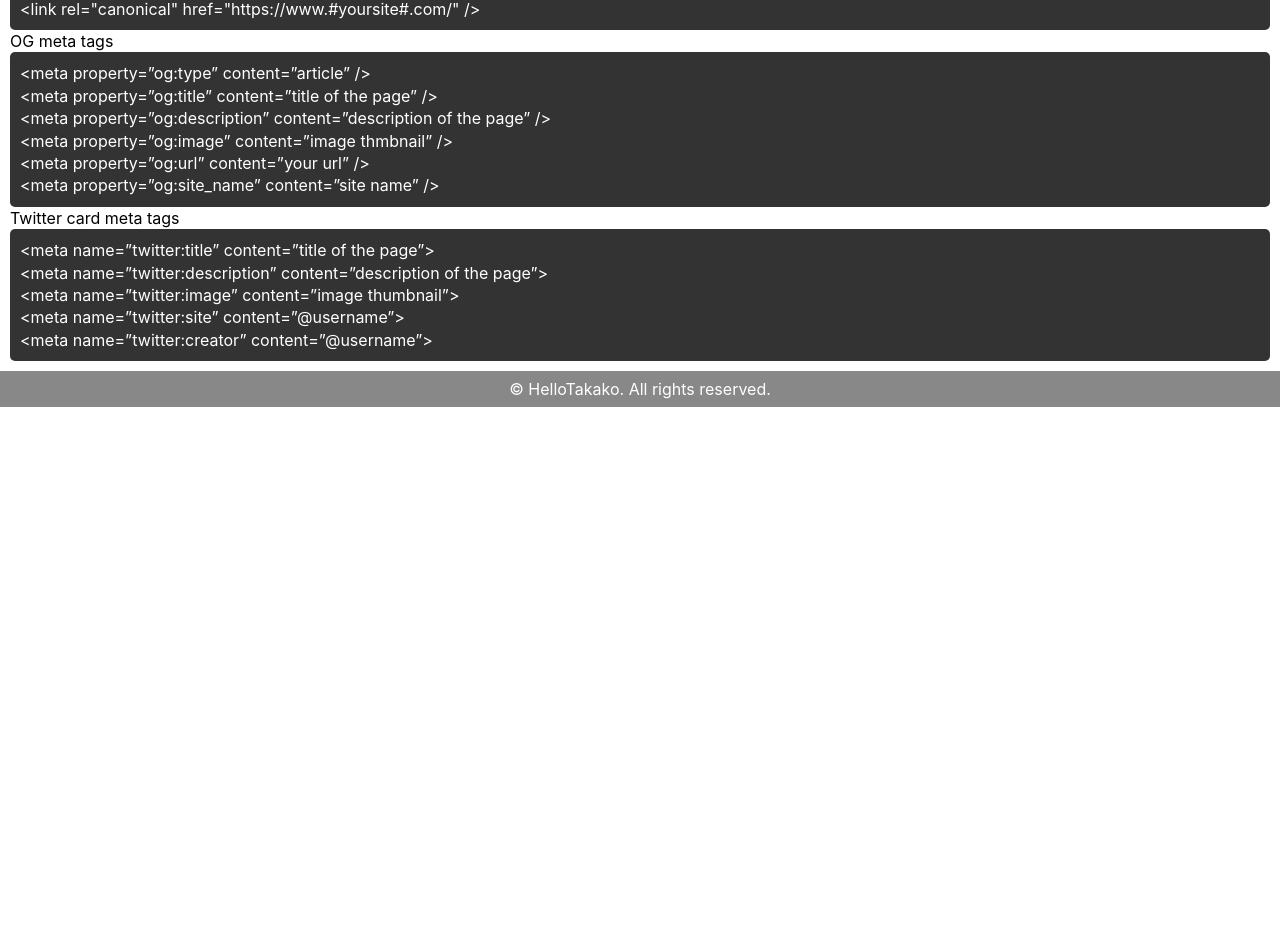
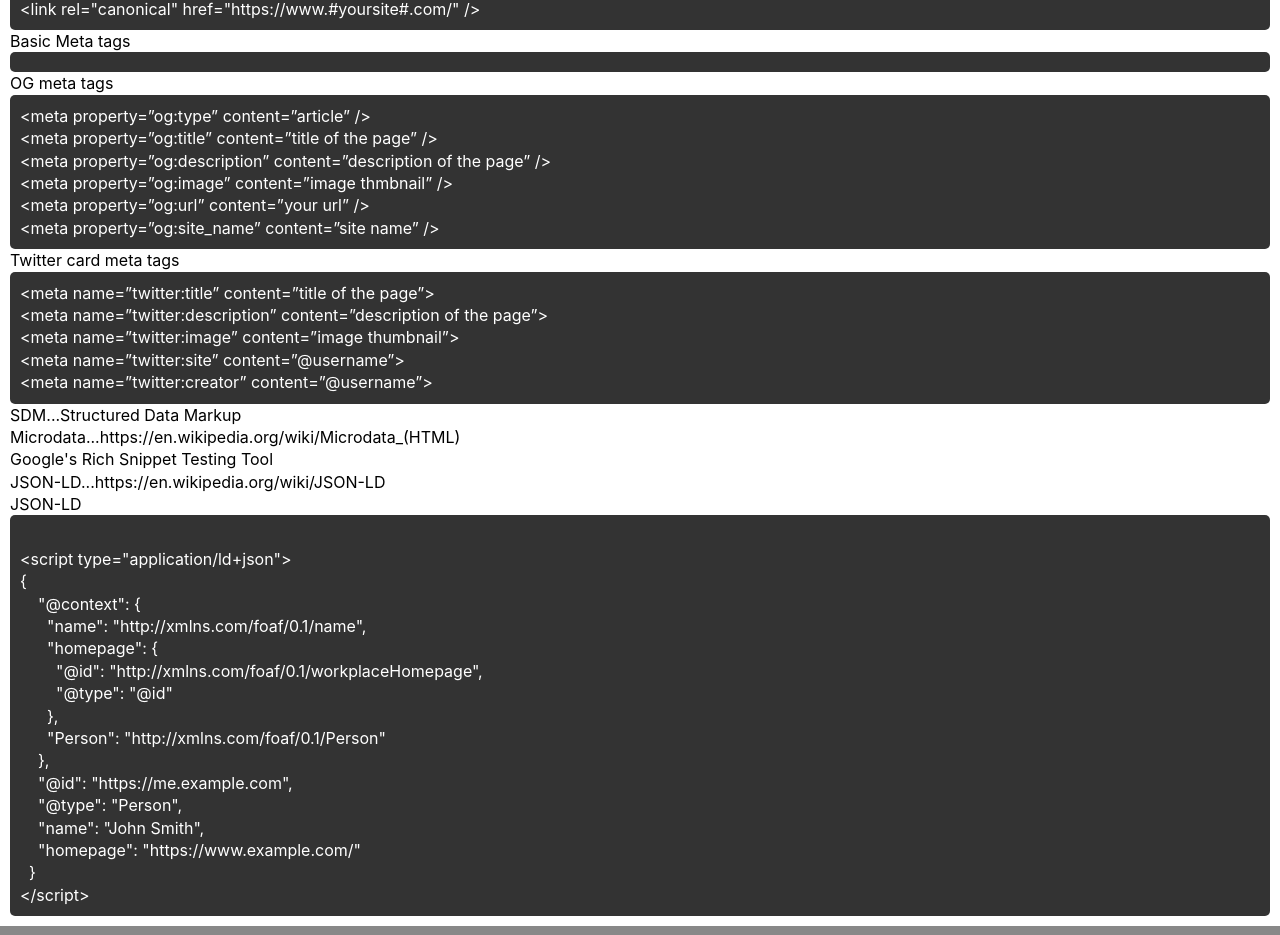
Before and after one commit to HelloTakako/seo-note, a React (Create React App) app: page / in a window 1280 px wide. Shown: the part 759-1694 px from the top of the page. Before the commit the page ends 1166 px from the top, so only its background shows below. Built offline with nearby package versions, Linux system fonts and the light colour scheme.

Commit message:
added new links, router paths

```diff
--- a/src/App.js
+++ b/src/App.js
@@ -1,7 +1,10 @@
 import React from 'react';
+
+import { BrowserRouter as Router, Route } from 'react-router-dom';
 
 import Header from './components/header/header.component';
 import HomePage from './pages/homepage/homepage.component';
+import LinksPage from './pages/links/links.component';
 import Footer from './components/footer/footer.component';
 
 
@@ -9,13 +12,14 @@ import './App.css';
 
 function App() {
   return (
-    <div className="App">
-      <Header />
-      <main>
-        <HomePage />
-      </main>
-      <Footer />
-    </div>
+    <Router>
+        <Header />
+        <main>
+        <Route exact path="/" component={HomePage} />
+        <Route path="/links/" component={LinksPage} />
+        </main>
+        <Footer />
+      </Router>
   );
 }
 
--- a/src/components/header/header.component.jsx
+++ b/src/components/header/header.component.jsx
@@ -1,19 +1,18 @@
 import React from 'react';
+import { Link } from "react-router-dom";
 
 import './header.styles.scss';
 
 const Header = () => (
-    <div>
         <header>
             <h1>SEO Note</h1>
             <nav>
                 <ul>
-                    <li><a href="/">Home</a></li>
-                    <li><a href="/links">Useful Links</a></li>
+                    <li><Link to="/">Home</Link></li>
+                    <li><Link to="/links/">Useful Links</Link></li>
                 </ul>
             </nav>
         </header>
-    </div>
 );
 
 export default Header;
--- a/src/components/header/header.styles.scss
+++ b/src/components/header/header.styles.scss
@@ -16,6 +16,9 @@ nav ul {
         color: #fff;
         margin-left: 20px;
         text-decoration: none;
+        &:hover{
+            cursor: pointer;
+        }
         &:before{
             content: "\2713  ";
         }
--- a/src/components/text/text.component.jsx
+++ b/src/components/text/text.component.jsx
@@ -34,6 +34,11 @@ add canonical tag:<br />
 </pre>
 </p>
 
+<h4>Basic Meta tags</h4>
+<pre>
+
+</pre>
+
 <h4>OG meta tags</h4>
 <pre>
 &lt;meta property=”og:type” content=”article” /> <br />
@@ -52,6 +57,34 @@ add canonical tag:<br />
 &lt;meta name=”twitter:site” content=”@username”><br />
 &lt;meta name=”twitter:creator” content=”@username”>
 </pre>
+<div>
+<p>SDM...Structured Data Markup</p>
+<p>Microdata...https://en.wikipedia.org/wiki/Microdata_(HTML)<br />
+Google's Rich Snippet Testing Tool<br />
+JSON-LD...https://en.wikipedia.org/wiki/JSON-LD<br/>
+</p>
+
+<h4>JSON-LD</h4>
+<pre>{`
+<script type="application/ld+json">
+{
+    "@context": {
+      "name": "http://xmlns.com/foaf/0.1/name",
+      "homepage": {
+        "@id": "http://xmlns.com/foaf/0.1/workplaceHomepage",
+        "@type": "@id"
+      },
+      "Person": "http://xmlns.com/foaf/0.1/Person"
+    },
+    "@id": "https://me.example.com",
+    "@type": "Person",
+    "name": "John Smith",
+    "homepage": "https://www.example.com/"
+  }
+</script>
+`}
+</pre>
+</div>
     </div>
 );
 
--- a/src/pages/links/links.component.jsx
+++ b/src/pages/links/links.component.jsx
@@ -2,12 +2,12 @@ import React from 'react';
 
 import './links.styles.scss';
 
-
 const LinksPage = () => (
       <div>
       <ul>
-        <li><a href="#">UberSuggest</li>
-
+        <li><a href="https://developers.google.com/speed/pagespeed/insights/" rel="noopener noreferrer" target="_blank">Google Speed Insights</a></li>
+        <li><a href="https://neilpatel.com/ubersuggest/"rel="noopener noreferrer" target="_blank">UberSuggest</a></li>
+        <li><a href="https://tinypng.com/" rel="noopener noreferrer" target="_blank">TinyPng</a></li>
       </ul>
       </div>
     );
```
Also changed, not shown: 1 other file (tests, documents, lock files or other folders).
